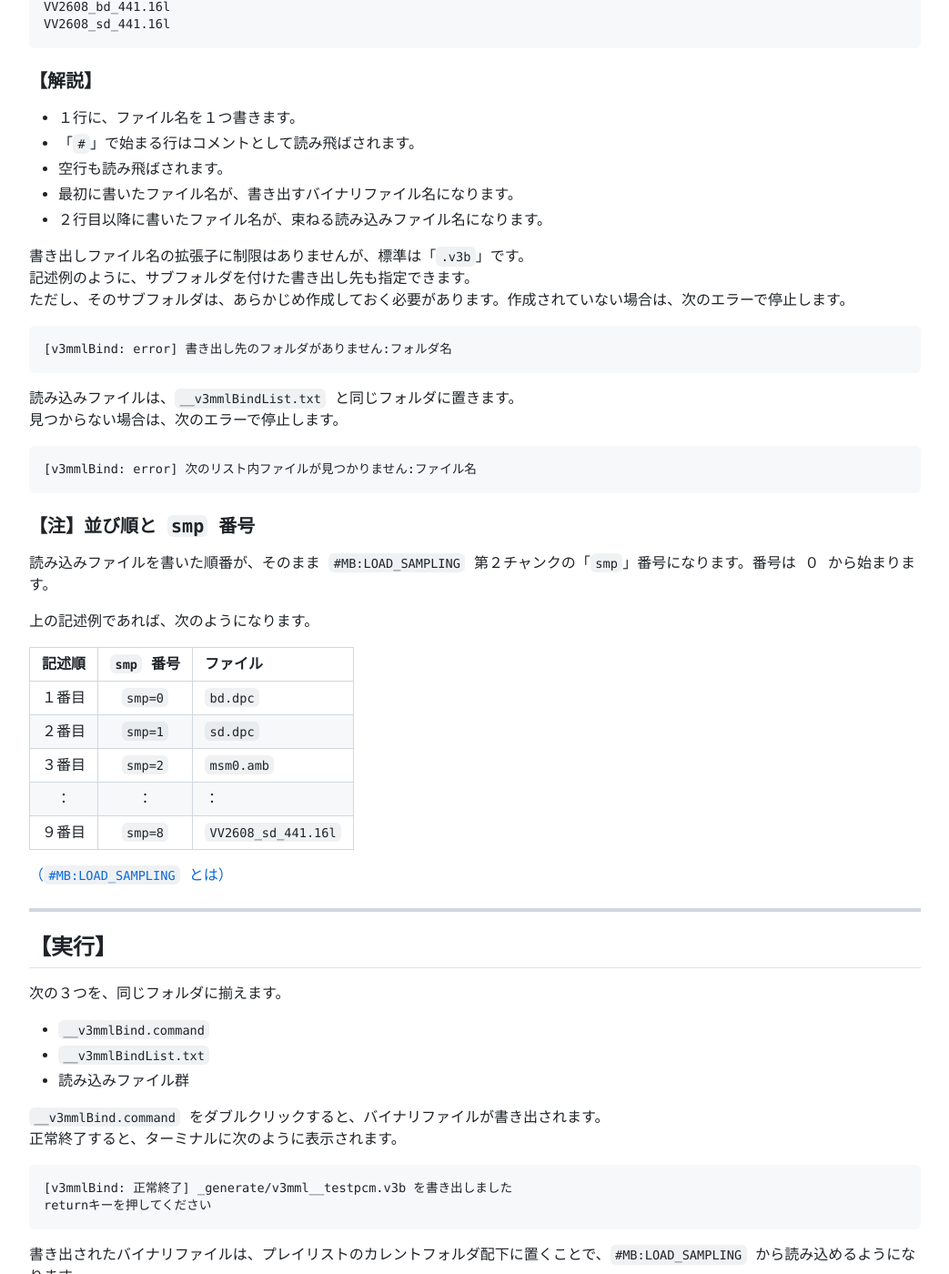
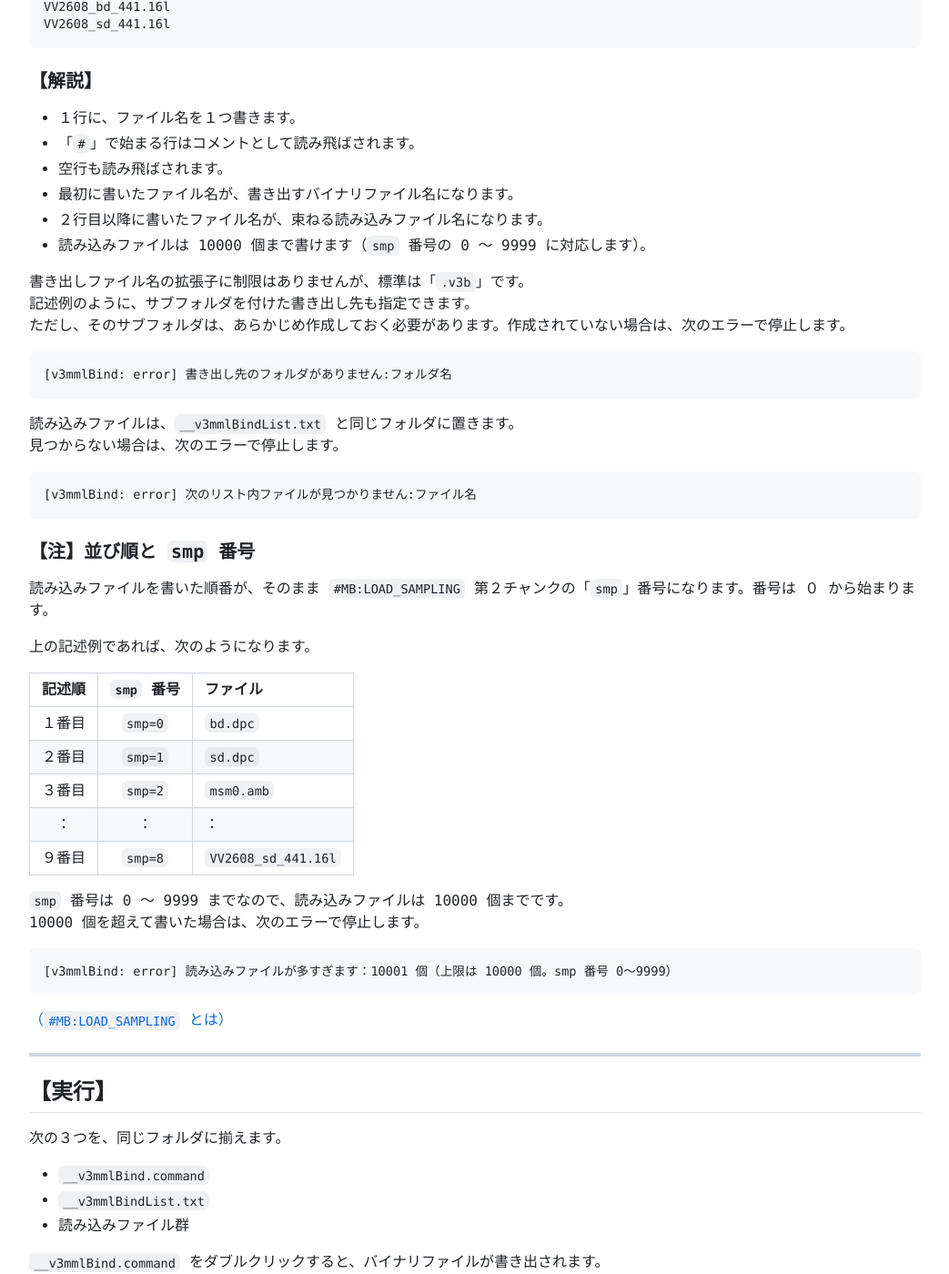
Before and after one commit to lineardrive/V3MMLmanual, a Jekyll site: the page built from docs/ch06/6_60.md, in a window 1280 px wide and 1400 px high, scrolled down 1252 px. Shown: the whole window at 91% size, without its empty margins (8-1051 px from the left). Built offline with Jekyll 4.4.1, drawn with Linux system fonts in a browser that asks for light colours; our own code applies the rules of GitHub Pages for plain Markdown files; some of the changed text lies outside the part shown.

Commit message:
docs: バインダースクリプトに読み込みファイル 10000 個の上限を入れる
- 6.60: 読み込みファイルが 10000 個（smp 番号 0〜9999）を超えたらエラーで停止する。解説とエラーの表示を追加
- 6.59: 第２チャンクの定義数に形式上の上限は無いが、V3MML が読めるのは 10000 個までと記述

Co-Authored-By: Claude Opus 5.5 <noreply@anthropic.com>

````diff
--- a/docs/ch06/6_60.md
+++ b/docs/ch06/6_60.md
@@ -68,6 +68,7 @@ VV2608_sd_441.16l
 - 空行も読み飛ばされます。
 - 最初に書いたファイル名が、書き出すバイナリファイル名になります。
 - ２行目以降に書いたファイル名が、束ねる読み込みファイル名になります。
+- 読み込みファイルは 10000 個まで書けます（`smp` 番号の 0 〜 9999 に対応します）。
 
 書き出しファイル名の拡張子に制限はありませんが、標準は「`.v3b`」です。
 記述例のように、サブフォルダを付けた書き出し先も指定できます。
@@ -97,6 +98,13 @@ VV2608_sd_441.16l
 |３番目|`smp=2`|`msm0.amb`|
 |：|：|：|
 |９番目|`smp=8`|`VV2608_sd_441.16l`|
+
+`smp` 番号は 0 〜 9999 までなので、読み込みファイルは 10000 個までです。
+10000 個を超えて書いた場合は、次のエラーで停止します。
+
+```
+[v3mmlBind: error] 読み込みファイルが多すぎます：10001 個（上限は 10000 個。smp 番号 0〜9999）
+```
 
 [（`#MB:LOAD_SAMPLING` とは）](6_58.md)
 
@@ -303,6 +311,10 @@ if [ "$v_listCount" -lt 2 ]; then
 fi
 
 v_dataCount=$((v_listCount-1))
+#読み込みファイルは smp 番号 0〜9999 の 10000 個まで（V3MML が読み込める抽出番号の範囲）
+if [ "$v_dataCount" -gt 10000 ]; then
+    errorExit "[v3mmlBind: error] 読み込みファイルが多すぎます：$v_dataCount 個（上限は 10000 個。smp 番号 0〜9999）"
+fi
 progressAdd "リスト読み込み：読み込みファイル $v_dataCount 個"
 
 #作業用ファイル作成（既存ファイルを上書きしない一意な名前）
````
Also changed, not shown: docs/ch06/6_59.md (+2 -0 lines).
